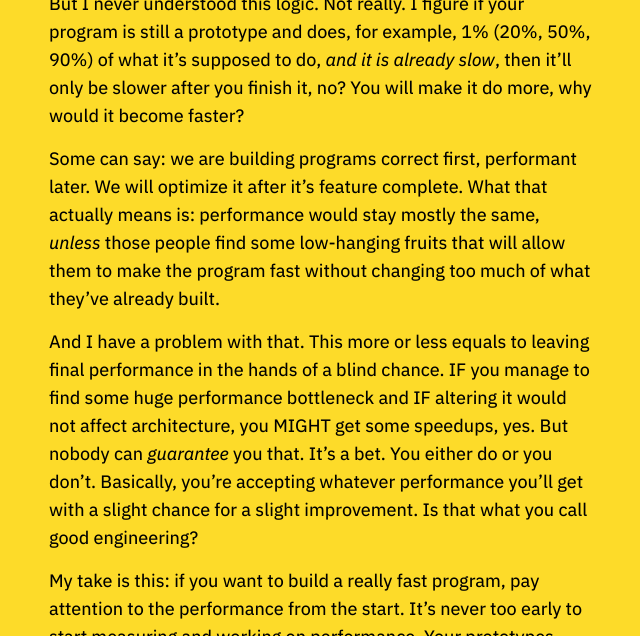
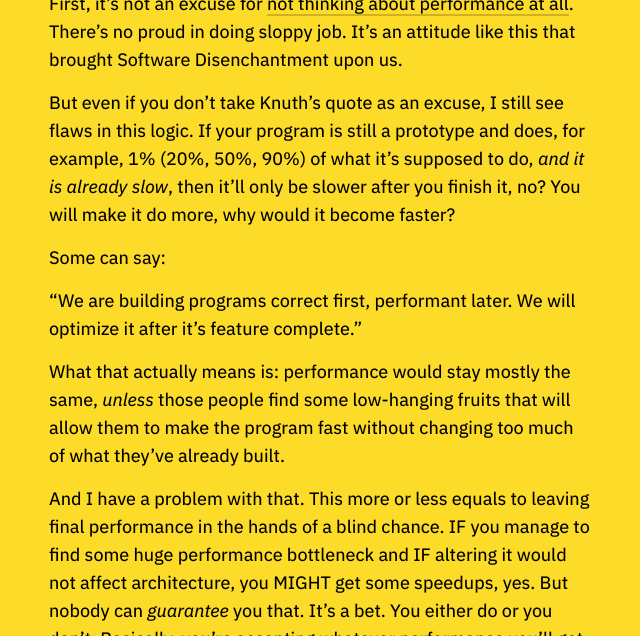
Before and after one commit to tonsky/tonsky.github.io, a Jekyll site: the page built from _posts/2020-01-24-performance-first.md, in a window 1280 px wide and 900 px high, scrolled down 1046 px, cut to the strip 264-900 px from the top of the window. Shown: the whole strip, without its empty margins (320-960 px from the left). Built offline with Jekyll 4.4.1, drawn with Linux system fonts in a browser that asks for light colours.

Commit message:
additions

```diff
--- a/_posts/2020-01-24-performance-first.md
+++ b/_posts/2020-01-24-performance-first.md
@@ -18,9 +18,15 @@ Many programmers seem to believe that’s an ok way to develop products:
 
 ![](jetpack.png)
 
-But I never understood this logic. Not really. I figure if your program is still a prototype and does, for example, 1% (20%, 50%, 90%) of what it’s supposed to do, _and it is already slow_, then it’ll only be slower after you finish it, no? You will make it do more, why would it become faster?
+First, it’s not an excuse for [not thinking about performance at all](https://medium.com/@okaleniuk/premature-optimization-is-the-root-of-all-evil-is-the-root-of-evil-a8ab8056c6b). There’s no proud in doing sloppy job. It’s an attitude like this that brought Software Disenchantment upon us.
 
-Some can say: we are building programs correct first, performant later. We will optimize it after it’s feature complete. What that actually means is: performance would stay mostly the same, _unless_ those people find some low-hanging fruits that will allow them to make the program fast without changing too much of what they’ve already built.
+But even if you don’t take Knuth’s quote as an excuse, I still see flaws in this logic. If your program is still a prototype and does, for example, 1% (20%, 50%, 90%) of what it’s supposed to do, _and it is already slow_, then it’ll only be slower after you finish it, no? You will make it do more, why would it become faster?
+
+Some can say:
+
+“We are building programs correct first, performant later. We will optimize it after it’s feature complete.”
+
+What that actually means is: performance would stay mostly the same, _unless_ those people find some low-hanging fruits that will allow them to make the program fast without changing too much of what they’ve already built.
 
 And I have a problem with that. This more or less equals to leaving final performance in the hands of a blind chance. IF you manage to find some huge performance bottleneck and IF altering it would not affect architecture, you MIGHT get some speedups, yes. But nobody can _guarantee_ you that. It’s a bet. You either do or you don’t. Basically, you’re accepting whatever performance you’ll get with a slight chance for a slight improvement. Is that what you call good engineering?
 
```
